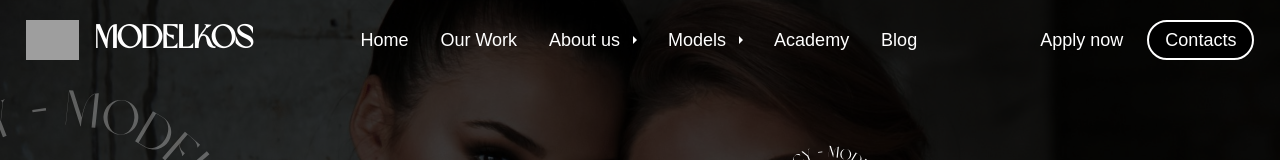
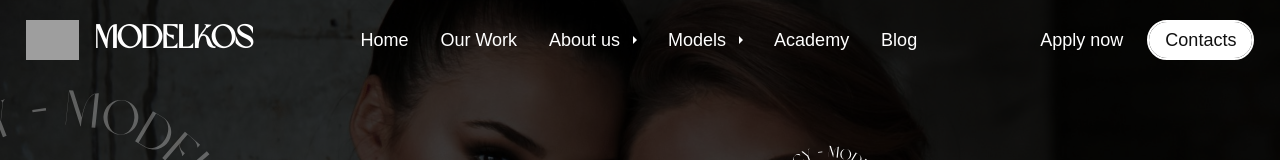
Before and after one commit to erandiiii/new-repo, a React (Vite) app: page / in a window 1280 px wide. Shown: the top 160 px of the page. Built offline with nearby package versions, Linux system fonts and the light colour scheme; grey boxes are pictures that could not be loaded.

Commit message:
nav sticky

```diff
--- a/src/Nav.jsx
+++ b/src/Nav.jsx
@@ -14,6 +14,24 @@ const Nav = () => {
     const [isOpen1, setIsOpen1] = useState(false);
     const [isDdOpen, setIsDdOpen] = useState(false);
     const [isDdOpen1, setIsDdOpen1] = useState(false);
+
+    const [scrolled, setScrolled] = useState(false);
+
+    const handleScroll = () => {
+      const offset = window.scrollY;
+      if (offset > 50) {
+        setScrolled(true);
+      } else {
+        setScrolled(false);
+      }
+    };
+
+    useEffect(() => {
+        window.addEventListener('scroll', handleScroll);
+        return () => {
+          window.removeEventListener('scroll', handleScroll);
+        };
+      }, []);
 
 
 
@@ -41,7 +59,7 @@ const Nav = () => {
         toggleBackground();
     };
     return (
-        <div className='nav' >
+        <div className={scrolled ? 'nav scrolled' : 'nav'} >
             <div className="nav-container">
                 <Link className='nav-logo' >
                     <img src={logo1} alt="" />
@@ -79,6 +97,7 @@ const Nav = () => {
                     </div>
                     <div className="auth-link1">
                         <Link>
+                        <div className="link-bg"></div>
                             <p>Contacts</p>
                         </Link>
                     </div>
--- a/src/Nav.scss
+++ b/src/Nav.scss
@@ -12,7 +12,49 @@
     justify-content: center;
     font-family: regularMont, sans-serif;
     background-color: transparent;
+
     // border: 1px solid white;
+    &.scrolled {
+        background-color: #fff;
+        color: #111 !important;
+
+        .nav-logo {
+            h1 {
+                color: #111;
+            }
+        }
+
+        .nav-link {
+            a {
+                color: #111 !important;
+            }
+
+            .mm-dropdown {
+                color: #111 !important;
+            }
+
+        }
+
+        .nav-auth {
+            .auth-link {
+                a {
+                    p {
+                        color: #111 !important;
+                    }
+                }
+            }
+
+            .auth-link1{
+                a{
+                    background-color: #fff !important;
+                    p{
+                        color: #111 !important;
+                    }
+                }
+            }
+        }
+
+    }
 
 
     .nav-container {
@@ -505,14 +547,34 @@
 
                     p {
                         line-height: 1.7;
-                        color: #fff;
+                        color: #111;
                         position: relative;
                         white-space: nowrap;
-                        z-index: 4;
+                        z-index: 6;
                         font-weight: 500;
                         font-size: max(18px, 0.85vw);
+                        &:hover{
+                            color: #fff;
+                        }
                     }
+
                 }
+                .link-bg {
+                    position: absolute;
+                    top: 0;
+                    left: 0;
+                    width: 100%;
+                    height: 100%;
+                    background-color: white;
+                    color: #fff; // Background color that hides the link
+                    transition: all 0.3s ease;  // Smooth transition effect
+                    z-index: 5;  // Ensure the background is behind the text
+                  }
+
+                  &:hover .link-bg {
+                    width: 0%;
+                  }
+
             }
         }
 
```
